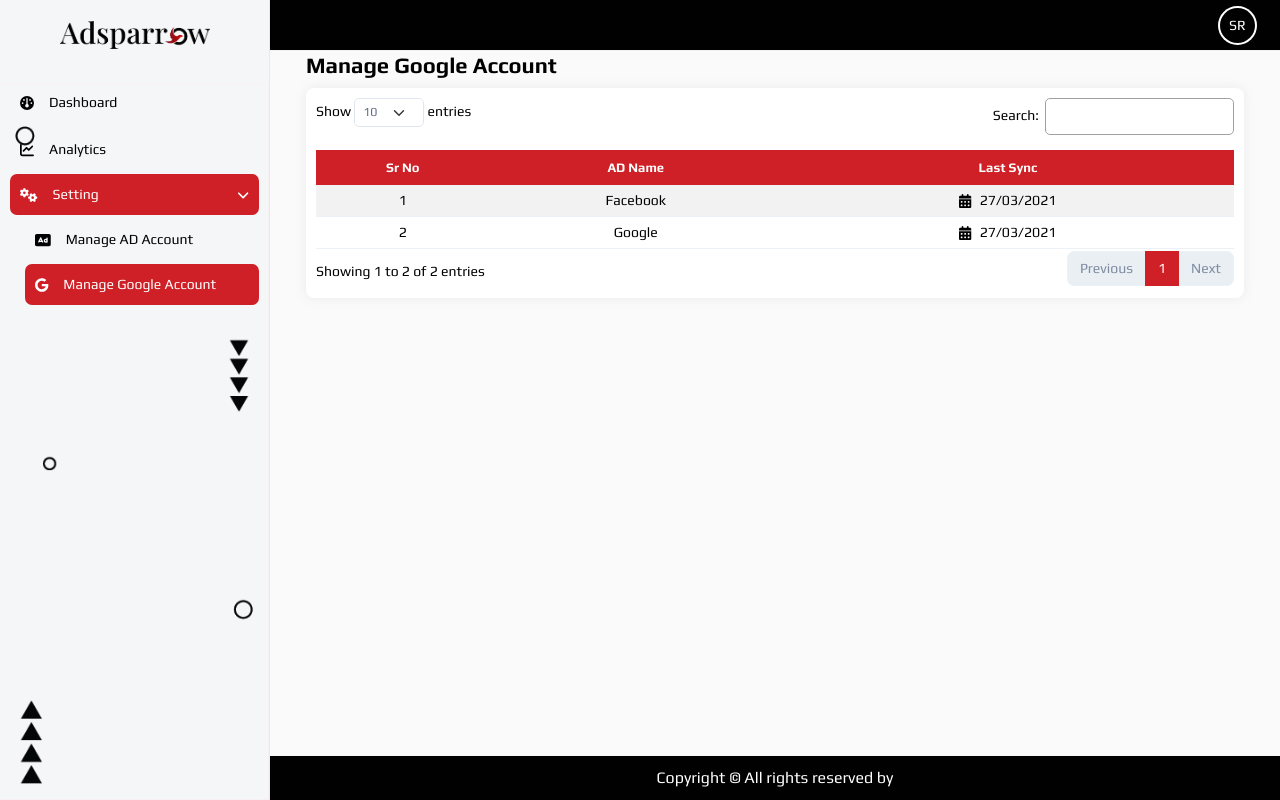
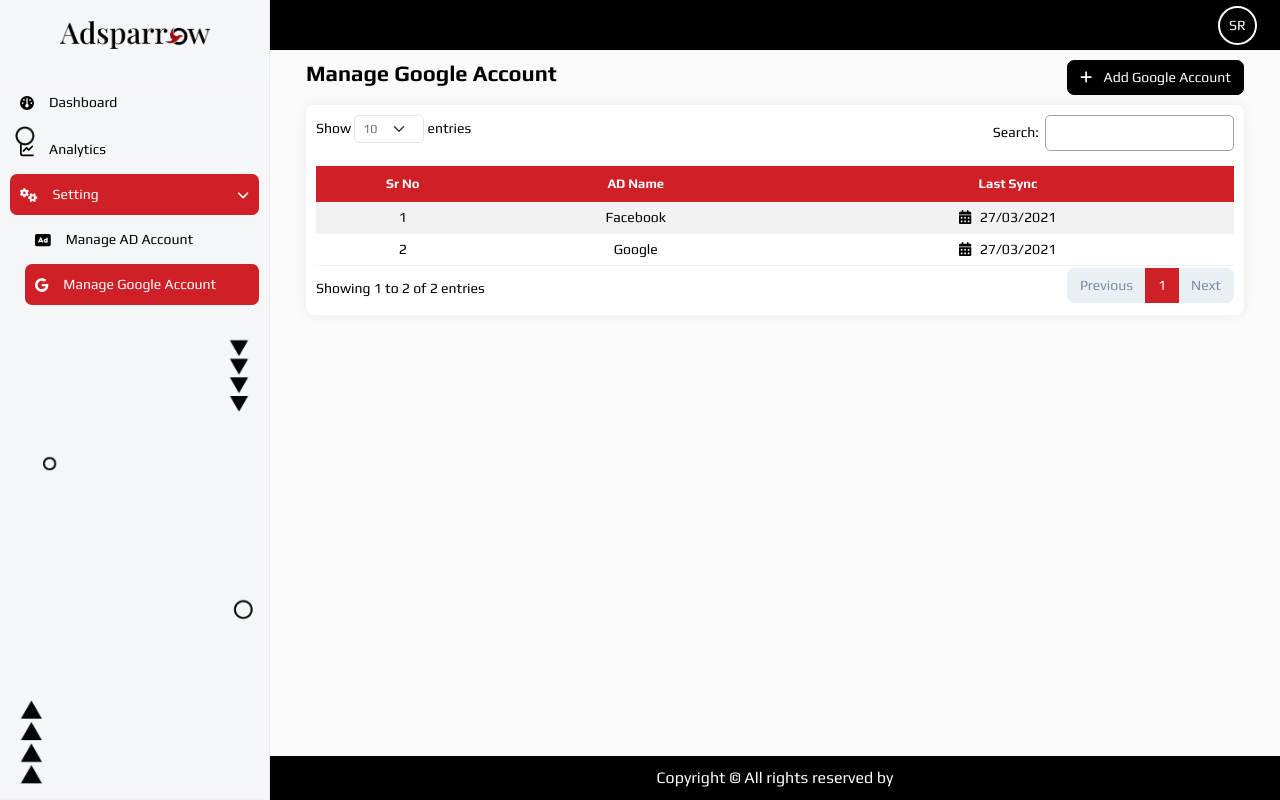
Before and after one commit to helijoshii/Adsparrow, a React (Vite) app: page /manage-google-account in a window 1280 px wide. Built offline with nearby package versions, Linux system fonts and the light colour scheme; a web font is replaced by a local one.

Commit message:
fix: Added add google account button

```diff
--- a/src/pages/Admin/Setting/ManageGoogleAccount.jsx
+++ b/src/pages/Admin/Setting/ManageGoogleAccount.jsx
@@ -56,6 +56,16 @@ const ManageGoogleAccount = () => {
         <div class="row g-2">
           <div class="col-lg-auto  col-md-auto col-sm-auto my-auto me-auto">
             <h2 class="main_title m-0">Manage Google Account</h2>
+          </div>
+          <div class="col-lg-auto  col-md-auto col-sm-auto col-auto ms-auto">
+            <button
+              type="button"
+              class="btn btn-primary"
+              data-bs-toggle="modal"
+              data-bs-target="#add_account"
+            >
+              <FontAwesomeIcon icon={faPlus} className="me-2" /> Add Google Account
+            </button>
           </div>
         </div>
 
```
